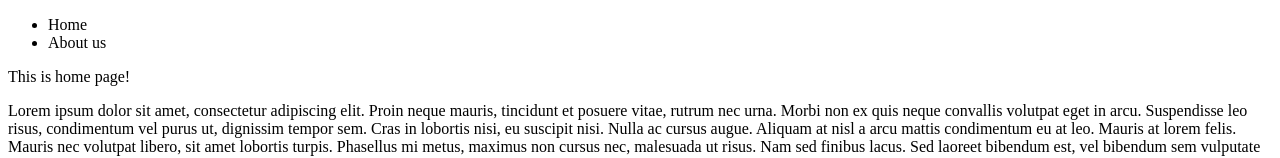
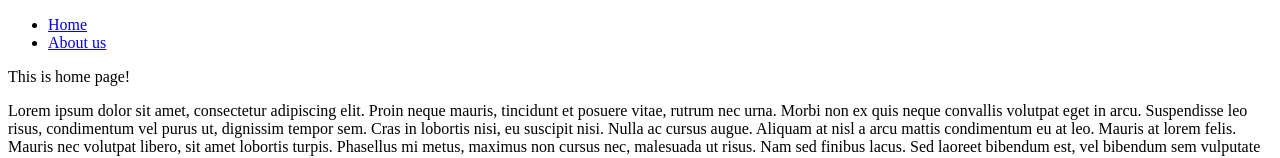
Before and after one commit to luciferDisciple/warsztaty-dpto-2019, a Gatsby site: page / in a window 1280 px wide. Shown: the top 158 px of the page. Built offline with nearby package versions, Linux system fonts and the light colour scheme; Gatsby itself is replaced by a stand-in of ours.

Commit message:
Gatsby "Link"

```diff
--- a/src/components/Header.js
+++ b/src/components/Header.js
@@ -1,7 +1,8 @@
-import React from "react"
+import React from "react";
+import { Link } from "gatsby";
 
 export const Header = () =>
     <ul>
-        <li>Home</li>
-        <li>About us</li>
+        <li><Link to='/' activeClassName='activeLink'>Home</Link></li>
+        <li><Link to='/about' activeClassName='activeLink'>About us</Link></li>
     </ul>
```
